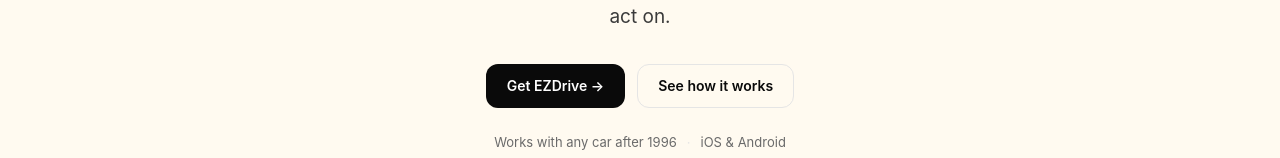
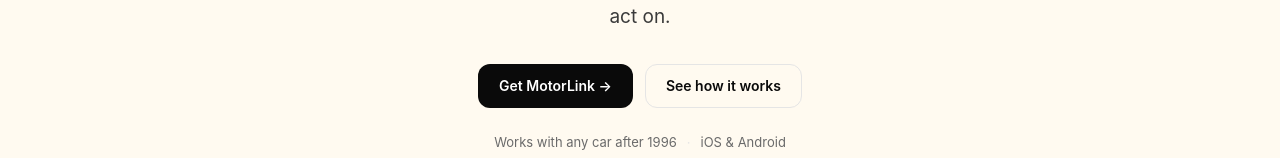
Before and after one commit to ashton-wong/EZDriveSite, a Next.js app: page / in a window 1280 px wide. Shown: the part 441-599 px from the top of the page. Built offline with nearby package versions, Linux system fonts and the light colour scheme.

Commit message:
Change button text from 'EZDrive' to 'MotorLink'

```diff
--- a/components/Hero.tsx
+++ b/components/Hero.tsx
@@ -150,7 +150,7 @@
         }}
       >
         <a className="btn btn-primary" href="#preorder">
-          Get EZDrive →
+          Get MotorLink →
         </a>
         <a className="btn btn-secondary" href="#features">
           See how it works
```
